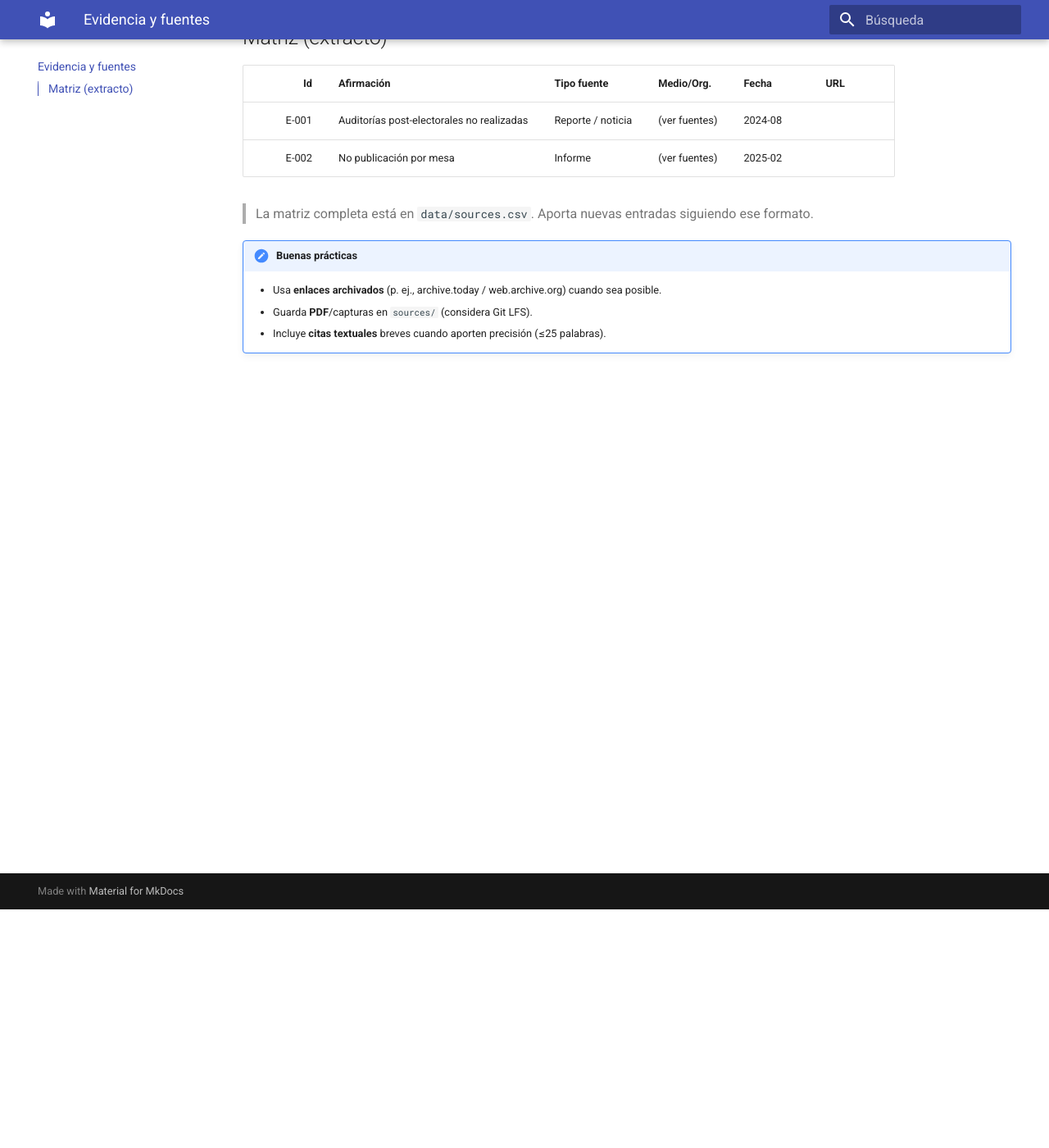
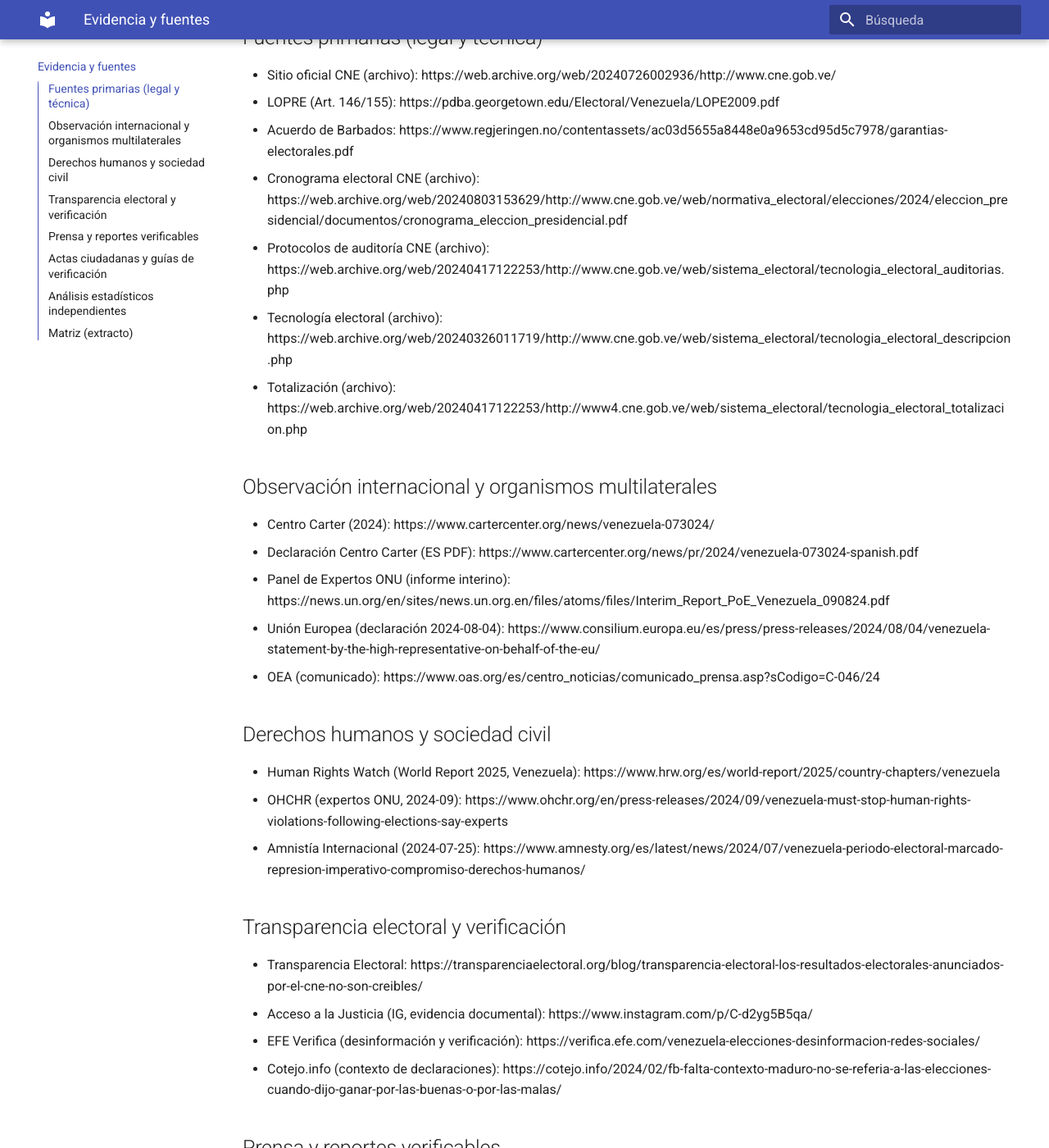
Before and after one commit to cortega26/retardo_cne, an MkDocs documentation site: the page built from docs/evidencia.md, in a window 1280 px wide and 1400 px high, scrolled down 291 px. Shown: the whole window at 82% size. Built offline with MkDocs 1.6.1 and Material for MkDocs 9.7.7, drawn with Linux system fonts in a browser that asks for light colours; some of the changed text lies outside the part shown.

Commit message:
`Added new evidence sources and updated documentation`

```diff
--- a/docs/evidencia.md
+++ b/docs/evidencia.md
@@ -3,11 +3,60 @@
 
 Esta sección agrega enlaces y referencias que respaldan cada afirmación. Mantén las **fechas exactas**, el **medio/autor** y la **URL** (o copia reproducible).
 
+## Fuentes primarias (legal y técnica)
+- Sitio oficial CNE (archivo): https://web.archive.org/web/20240726002936/http://www.cne.gob.ve/
+- LOPRE (Art. 146/155): https://pdba.georgetown.edu/Electoral/Venezuela/LOPE2009.pdf
+- Acuerdo de Barbados: https://www.regjeringen.no/contentassets/ac03d5655a8448e0a9653cd95d5c7978/garantias-electorales.pdf
+- Cronograma electoral CNE (archivo): https://web.archive.org/web/20240803153629/http://www.cne.gob.ve/web/normativa_electoral/elecciones/2024/eleccion_presidencial/documentos/cronograma_eleccion_presidencial.pdf
+- Protocolos de auditoría CNE (archivo): https://web.archive.org/web/20240417122253/http://www.cne.gob.ve/web/sistema_electoral/tecnologia_electoral_auditorias.php
+- Tecnología electoral (archivo): https://web.archive.org/web/20240326011719/http://www.cne.gob.ve/web/sistema_electoral/tecnologia_electoral_descripcion.php
+- Totalización (archivo): https://web.archive.org/web/20240417122253/http://www4.cne.gob.ve/web/sistema_electoral/tecnologia_electoral_totalizacion.php
+
+## Observación internacional y organismos multilaterales
+- Centro Carter (2024): https://www.cartercenter.org/news/venezuela-073024/
+- Declaración Centro Carter (ES PDF): https://www.cartercenter.org/news/pr/2024/venezuela-073024-spanish.pdf
+- Panel de Expertos ONU (informe interino): https://news.un.org/en/sites/news.un.org.en/files/atoms/files/Interim_Report_PoE_Venezuela_090824.pdf
+- Unión Europea (declaración 2024-08-04): https://www.consilium.europa.eu/es/press/press-releases/2024/08/04/venezuela-statement-by-the-high-representative-on-behalf-of-the-eu/
+- OEA (comunicado): https://www.oas.org/es/centro_noticias/comunicado_prensa.asp?sCodigo=C-046/24
+
+## Derechos humanos y sociedad civil
+- Human Rights Watch (World Report 2025, Venezuela): https://www.hrw.org/es/world-report/2025/country-chapters/venezuela
+- OHCHR (expertos ONU, 2024-09): https://www.ohchr.org/en/press-releases/2024/09/venezuela-must-stop-human-rights-violations-following-elections-say-experts
+- Amnistía Internacional (2024-07-25): https://www.amnesty.org/es/latest/news/2024/07/venezuela-periodo-electoral-marcado-represion-imperativo-compromiso-derechos-humanos/
+
+## Transparencia electoral y verificación
+- Transparencia Electoral: https://transparenciaelectoral.org/blog/transparencia-electoral-los-resultados-electorales-anunciados-por-el-cne-no-son-creibles/
+- Acceso a la Justicia (IG, evidencia documental): https://www.instagram.com/p/C-d2yg5B5qa/
+- EFE Verifica (desinformación y verificación): https://verifica.efe.com/venezuela-elecciones-desinformacion-redes-sociales/
+- Cotejo.info (contexto de declaraciones): https://cotejo.info/2024/02/fb-falta-contexto-maduro-no-se-referia-a-las-elecciones-cuando-dijo-ganar-por-las-buenas-o-por-las-malas/
+
+## Prensa y reportes verificables
+- Prensa Comunitaria (auditorías no realizadas): https://prensacomunitaria.org/2024/08/venezuela-las-auditorias-para-verificar-resultados-electorales-que-no-ha-hecho-el-cne/
+- Efecto Cocuyo (resultados no publicados): https://efectococuyo.com/politica/van-mas-de-50-dias-y-el-cne-no-publica-resultados-detallados-de-la-eleccion-del-28-de-julio/
+- NTN24 (plazo de totalización vencido): https://www.ntn24.com/noticias-politica/vencio-el-plazo-de-totalizacion-de-actas-y-el-cne-venezolano-sigue-sin-publicar-resultados-electorales-505494
+- CNN Español (auditorías no realizadas): https://cnnespanol.cnn.com/2024/08/22/auditorias-cne-no-hizo-elecciones-presidenciales-venezuela-orix
+- AP News (revocatoria misión UE): https://apnews.com/world-news/general-news-50a8357760b20c92ba8c12feeafcd191
+- VEsinFiltro (sitio CNE inhabilitado): https://vesinfiltro.org/noticias/2025-05-27-pagina-CNE/
+
+## Actas ciudadanas y guías de verificación
+- Resultados con Venezuela (actas): https://resultadosconvzla.com/
+- MacedoniaDelNorte (actas): https://macedoniadelnorte.com/
+- CNN Español (guía de verificación de actas): https://cnnespanol.cnn.com/2024/08/05/como-saber-acta-de-escrutinio-venezuela-autentica-orix/
+
+## Análisis estadísticos independientes
+- Terence Tao (UCLA): https://terrytao.wordpress.com/2024/08/02/what-are-the-odds-ii-the-venezuelan-presidential-election/
+- Dorothy Kronick (UC Berkeley): https://dorothykronick.com/28J.pdf
+- Andrew Gelman (Columbia): https://statmodeling.stat.columbia.edu/2024/07/31/suspicious-data-pattern-in-recent-venezuelan-election/
+- Walter Mebane (U. Michigan): https://websites.umich.edu/~wmebane/Venezuela2024.pdf
+
 ## Matriz (extracto)
 | Id | Afirmación | Tipo fuente | Medio/Org. | Fecha | URL |
 |---:|---|---|---|---|---|
-| E-001 | Auditorías post-electorales no realizadas | Reporte / noticia | (ver fuentes) | 2024-08 | <enlace> |
-| E-002 | No publicación por mesa | Informe | (ver fuentes) | 2025-02 | <enlace> |
+| E-001 | Auditorías post-electorales no realizadas | Reporte / noticia | Prensa Comunitaria | 2024-08 | https://prensacomunitaria.org/2024/08/venezuela-las-auditorias-para-verificar-resultados-electorales-que-no-ha-hecho-el-cne/ |
+| E-002 | No publicación por mesa | Reporte / noticia | Efecto Cocuyo | 2024-09 | https://efectococuyo.com/politica/van-mas-de-50-dias-y-el-cne-no-publica-resultados-detallados-de-la-eleccion-del-28-de-julio/ |
+| E-010 | Estándares internacionales no cumplidos | Observación internacional | Centro Carter | 2024-07-30 | https://www.cartercenter.org/news/venezuela-073024/ |
+| E-011 | Falta de transparencia e integridad en gestión de resultados | Informe internacional | Panel ONU | 2024-08 | https://news.un.org/en/sites/news.un.org.en/files/atoms/files/Interim_Report_PoE_Venezuela_090824.pdf |
+| E-020 | Desinformación y verificación de rumores | Fact-checking | EFE Verifica | 2025-01 | https://verifica.efe.com/venezuela-elecciones-desinformacion-redes-sociales/ |
 
 > La matriz completa está en `data/sources.csv`. Aporta nuevas entradas siguiendo ese formato.
 
```
Also changed, not shown: docs/strategy/retardo_cne_credibility_improvement_strategy.md (+1 -1 lines), 1 other file.
